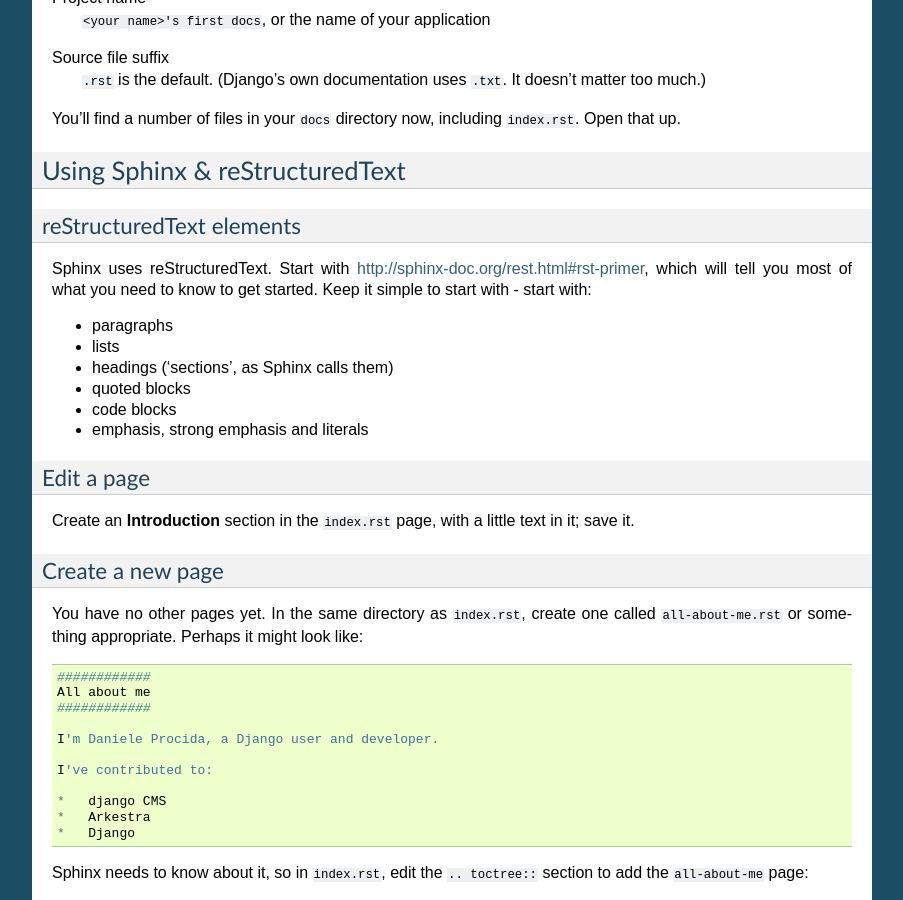
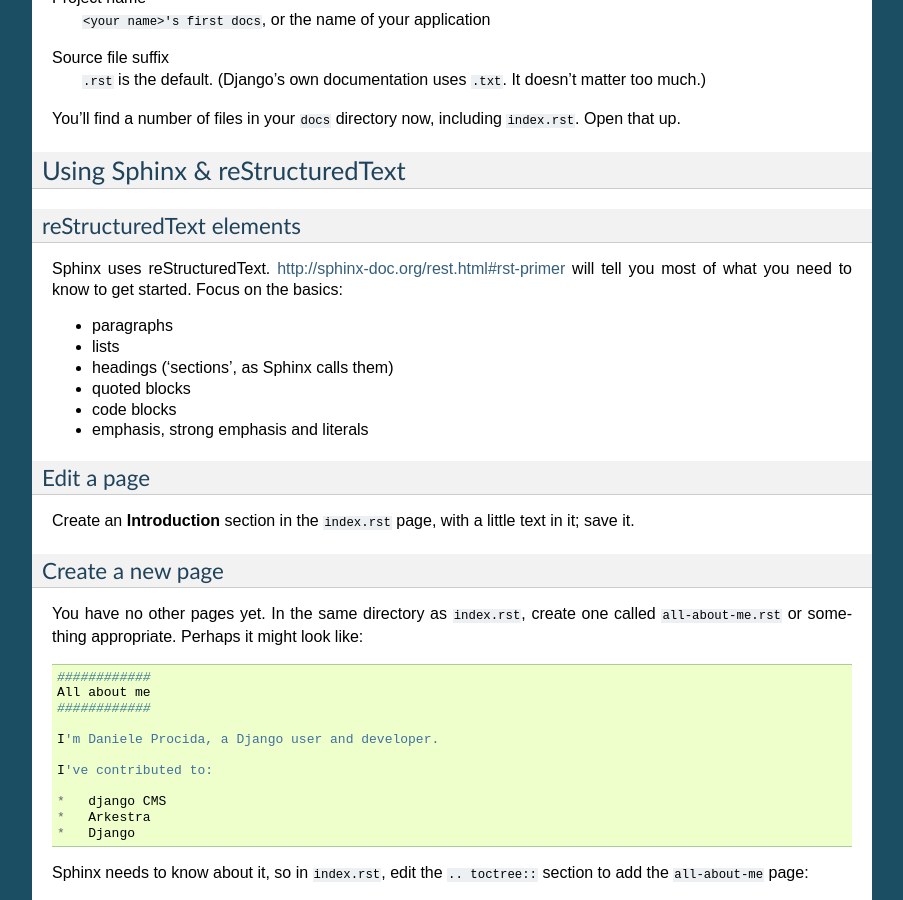
Before and after one commit to evildmp/afraid-to-commit, a Sphinx documentation site: the page built from docs/documentation.rst, in a window 1280 px wide and 900 px high, scrolled down 1637 px. Shown: the whole window, without its empty margins (198-1101 px from the left). Built offline with Sphinx 7.4.7, drawn with Linux system fonts in a browser that asks for light colours.

Commit message:
Improve paragraph flow
Improve the flow of the "learning reStructuredText" paragraph.

```diff
--- a/docs/documentation.rst
+++ b/docs/documentation.rst
@@ -110,9 +110,8 @@ Using Sphinx & reStructuredText
 reStructuredText elements
 -------------------------
 
-Sphinx uses reStructuredText. Start with
-http://sphinx-doc.org/rest.html#rst-primer, which will tell you most of what
-you need to know to get started. Keep it simple to start with - start with:
+Sphinx uses reStructuredText. http://sphinx-doc.org/rest.html#rst-primer will tell you most of what
+you need to know to get started. Focus on the basics:
 
 *   paragraphs
 *   lists
```
